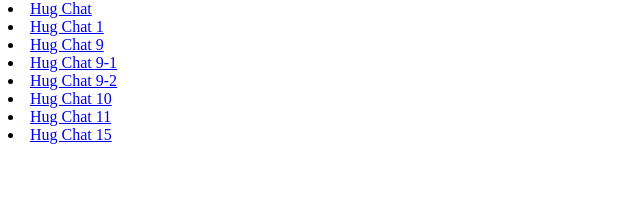
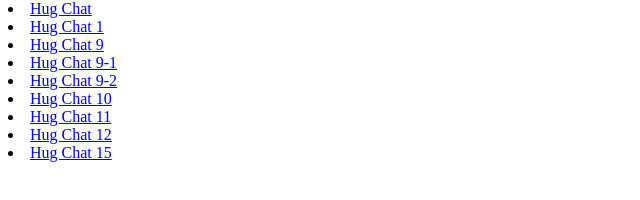
Before and after one commit to snare555/VISST2023, a plain HTML site: page public/index.html in a window 1280 px wide. Shown: the part 170-370 px from the top of the page, without its empty margins (0-640 px from the left). Drawn offline with Linux system fonts and the light colour scheme.

Commit message:
Update index.html

```diff
--- a/public/index.html
+++ b/public/index.html
@@ -29,4 +29,6 @@ Main index by Andrew
 
 <li><a href="Hugchat11.html">Hug Chat 11</a>
 
+<li><a href="Hugchat12.html">Hug Chat 12</a>
+
 <li><a href="Hugchat15.html">Hug Chat 15</a>
```
